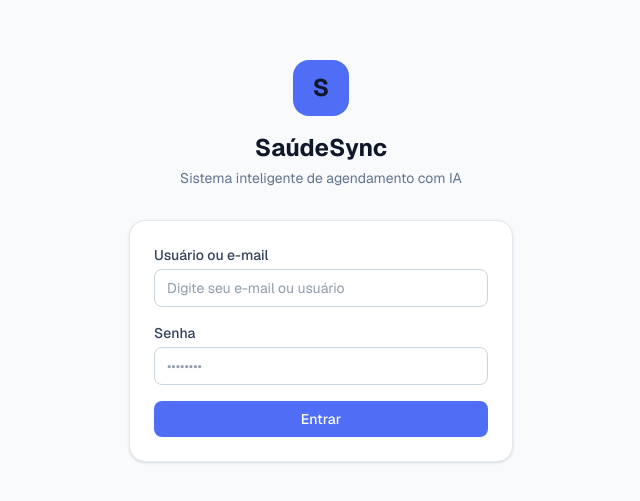
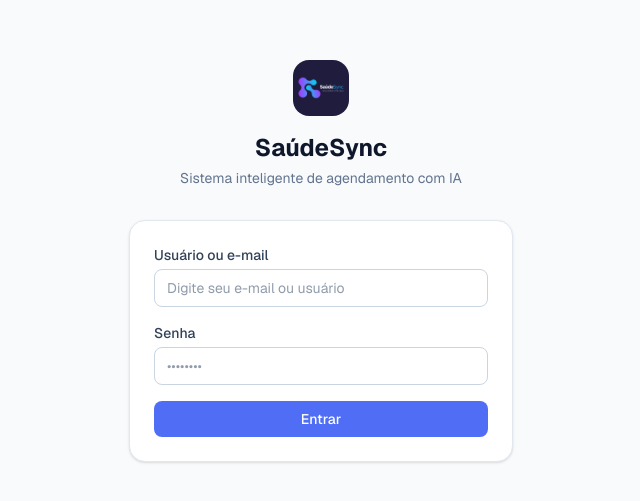
Before and after one commit to Galactus123/AgenteIA, a Next.js app: page /login in a window 1280 px wide. Shown: the part 139-640 px from the top of the page, without its empty margins (319-959 px from the left). Built offline with nearby package versions, Linux system fonts and the light colour scheme.

Commit message:
fix(login): substitui placeholder por logo oficial do icon.png
- Troca div com letra S por componente Image do Next.js
- Usa /icon.png com 56x56px, rounded-2xl, priority
- Adiciona alt='Logotipo SaudeSync' para acessibilidade

```diff
--- a/src/app/login/page.tsx
+++ b/src/app/login/page.tsx
@@ -2,6 +2,7 @@
 
 import { useState, FormEvent } from "react";
 import { useRouter } from "next/navigation";
+import Image from "next/image";
 
 export default function LoginPage() {
   const router = useRouter();
@@ -33,8 +34,15 @@ export default function LoginPage() {
     <div className="min-h-screen flex items-center justify-center p-4">
       <div className="w-full max-w-sm">
         <div className="text-center mb-8">
-          <div className="inline-flex items-center justify-center w-14 h-14 rounded-2xl bg-accent text-sidebar text-2xl font-bold mb-4">
-            S
+          <div className="flex justify-center mb-4">
+            <Image
+              src="/icon.png"
+              alt="Logotipo SaúdeSync"
+              width={56}
+              height={56}
+              className="rounded-2xl"
+              priority
+            />
           </div>
           <h1 className="text-2xl font-bold text-slate-900">SaúdeSync</h1>
           <p className="text-sm text-slate-500 mt-1">
```
